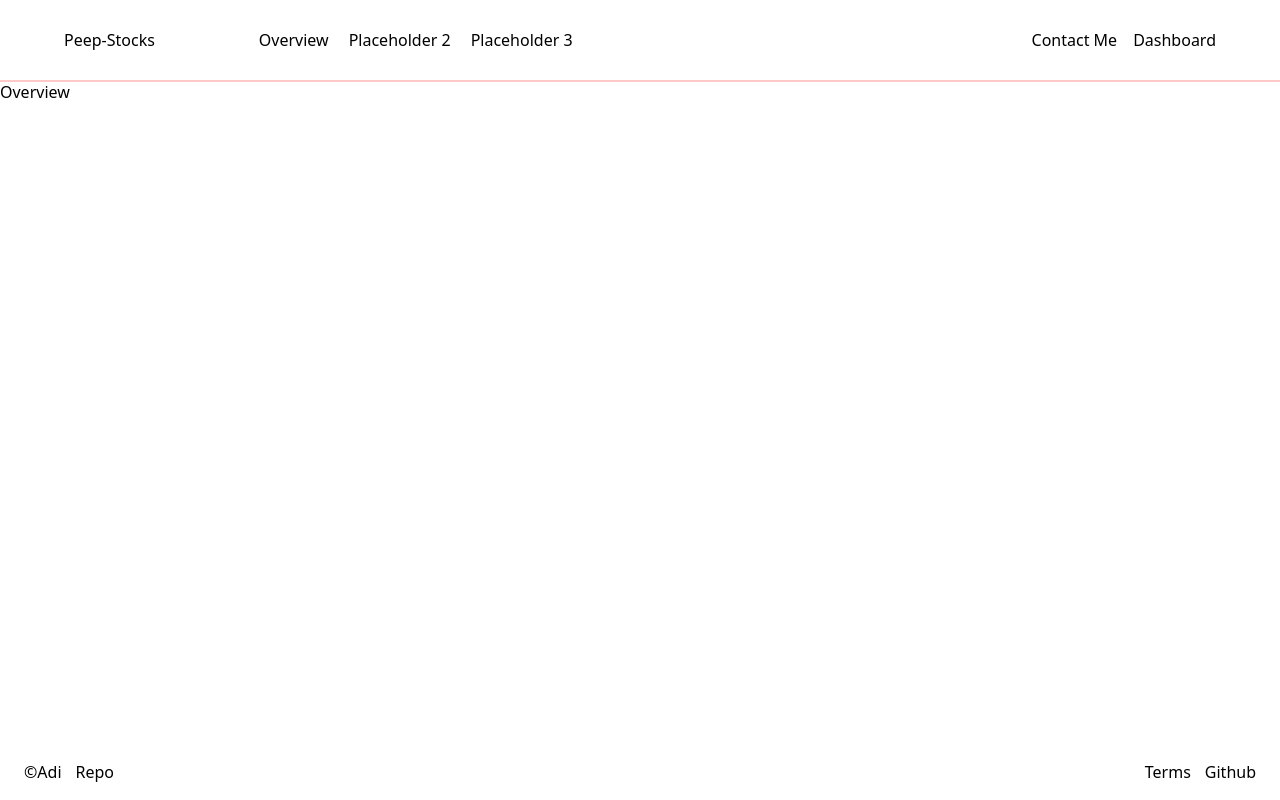
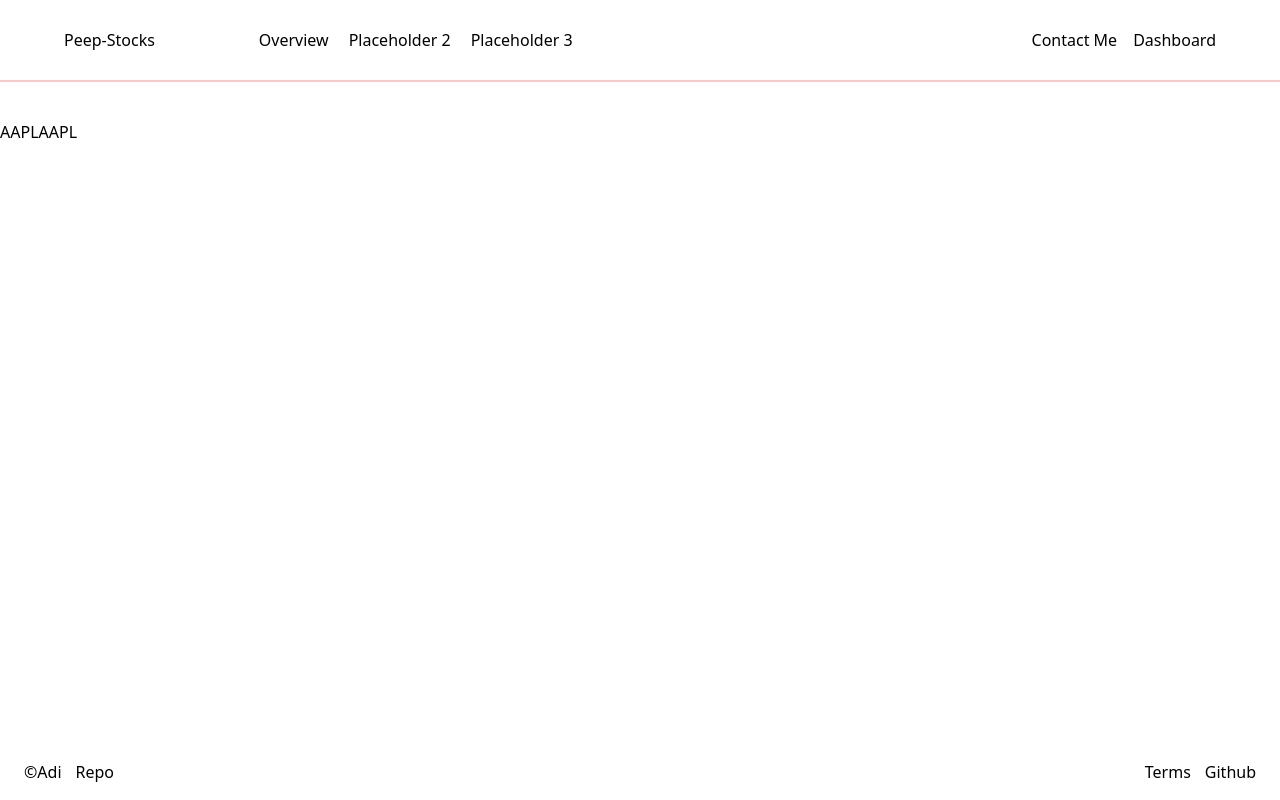
Before and after one commit to ranjanaditya452/Peep_Stocks, a React (Vite) app in the folder client/: page /overview in a window 1280 px wide. Built offline with nearby package versions, Linux system fonts and the light colour scheme.

Commit message:
Overview structuring

```diff
--- a/client/src/pages/Overview.jsx
+++ b/client/src/pages/Overview.jsx
@@ -2,8 +2,23 @@ import React from 'react'
 
 const Overview = () => {
   return (
-    <div>Overview</div>
+    <div>
+      <OverviewMain/>
+    </div>
   )
 }
 
+const OverviewMain = () =>{
+    let logo = "AAPL"
+
+    return (
+      <div>
+        <><img src="/intraday.svg" alt="" />{logo}</>
+        <>
+          AAPL
+        </>
+      </div>
+    )
+}
+
 export default Overview
```
